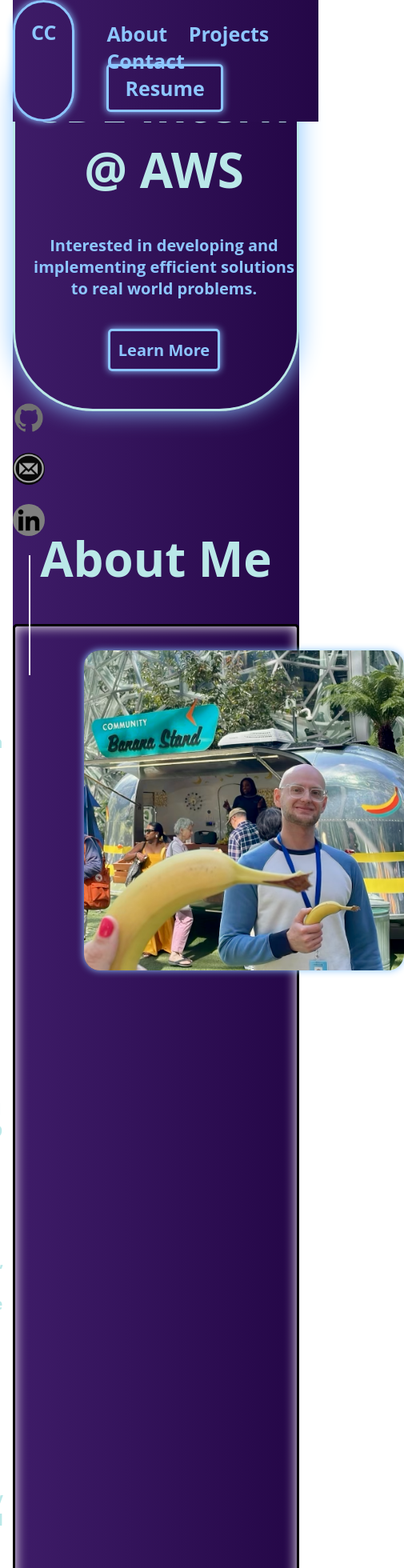
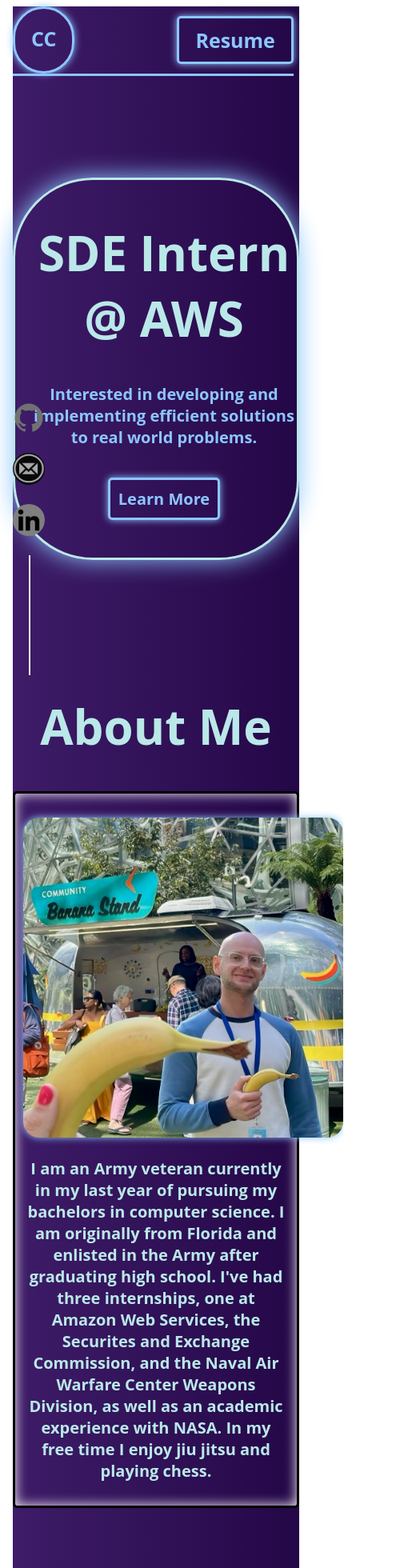
Before and after one commit to colecody27/colecody27.github.io, a SvelteKit app: page / in a window 390 px wide. Shown: the top 1960 px of the page at 80% size, 505 px wide, since content can reach past the window. Built offline with nearby package versions, Linux system fonts and the light colour scheme.

Commit message:
Added responsiveness

```diff
--- a/src/components/About.svelte
+++ b/src/components/About.svelte
@@ -5,26 +5,32 @@
     <div class="title">
         <h1>About Me</h1>
     </div>
+
     <div class="container">
-        <div class="description">
-            <h3>I am an Army veteran currently in my third year of pursuing my bachelors in computer science.
-            I am originally from Florida and enlisted in the Army after graduating high school and spent 9
-            months in South Korea. I have had two internships, one at the SEC and the other at
-            NAWCWD as well as an academic experience with NASA. In my free time I enjoy jiu jitsu and playing chess. </h3>
-        </div>
-
         <div class="picture">
             <img src="/images/bananastand.png" alt="">
         </div>
+
+        <div class="description">
+            <h3>I am an Army veteran currently in my last year of pursuing my bachelors in computer science.
+            I am originally from Florida and enlisted in the Army after graduating high school. I've had three internships,
+            one at Amazon Web Services, the Securites and Exchange Commission, and the Naval Air Warfare Center Weapons Division,
+            as well as an academic experience with NASA. In my free time I enjoy jiu jitsu and playing chess.
+            </h3>
+        </div>
+
     </div>
-
-
 </div>
+<div class="spacer"></div>
 
 <style>
+    .spacer{
+        height: 15vh;
+    }
     .about{
         font-family: "Open Sans",sans-serif;
-        margin-bottom: 30%;
+        max-width: 1600px;
+        margin:auto;
     }
     .title{
         text-align: center;
@@ -33,19 +39,19 @@
     }
     .container{
         display: flex;
-        justify-content: center;
+        flex-wrap: wrap;
+        justify-content: space-around;
         border-style:solid;
         border-radius: 5px;
         padding: 30px 10px 10px 10px;
         box-shadow: 0px 0px 15px #fbfbfb inset;
+
     }
     .description{
         max-width: 40em;
-        margin-right: 100px;
     }
     h1{
         font-size: 60px;
-
     }
     h3{
         text-align: center;
--- a/src/components/Header.svelte
+++ b/src/components/Header.svelte
@@ -1,21 +1,34 @@
 <script>
     import { animateScroll } from 'svelte-scrollto-element';
+
+    let innerWidth = 0;
+
     function scrollIntoView({ target }) {
         const el = document.querySelector(target.getAttribute('href'));
         if (!el) return;
         el.scrollIntoView({behavior: 'smooth'});
     }
+
+
 </script>
+
+<svelte:window bind:innerWidth />
 
 <div class="header">
     <div class="name"> CC </div>
     <div class = "navbar">
+        {#if innerWidth > 660}
             <ul class = "navbarLinks">
                 <li id = 'about'><a href = "#about" on:click = {() => animateScroll.scrollToTop({offset: 500})} > About</a></li>
                 <li id = 'projects'><a href = "#projects" on:click = {() => animateScroll.scrollToTop({offset: 2000})}> Projects</a></li>
                 <li id = 'connect'><a href = "#contact" on:click = {() => animateScroll.scrollToBottom()}> Contact</a></li>
                 <li class = 'resume'><a href="https://drive.google.com/file/d/19zoxScu72WodWbRySdFJUgOCloFwLYX0/view?usp=sharing">Resume</a></li>
             </ul>
+        {:else}
+            <ul class = "navbarLinks">
+                <li class = 'resume'><a href="https://drive.google.com/file/d/19zoxScu72WodWbRySdFJUgOCloFwLYX0/view?usp=sharing">Resume</a></li>
+            </ul>
+        {/if}
     </div>
 </div>
 
@@ -28,11 +41,11 @@
         font-size: 25px ;
         font-weight: bolder;
         color: #8dc6ff;
-        position:fixed;
         top: 0;
         background-color: #240747;
         background-image: linear-gradient(to left, #240747, #3e1c68);
         z-index: 1;
+        border-bottom: #8dc6ff solid;
     }
     .name{
         transition: .5s;
--- a/src/components/Home.svelte
+++ b/src/components/Home.svelte
@@ -33,6 +33,7 @@
    setInterval(changeBorder, 100, borderBound);
 
 </script>
+<div class = "home-before"></div>
 
 <div class="home" style = "--box-shadow: {borderBound.toString() + 'px'};">
     <div class="intro">
@@ -42,6 +43,7 @@
         <h3><a class = 'continue' href = "" on:click = {() => animateScroll.scrollToTop({offset: 500})}>Learn More</a></h3>
     </div>
 </div>
+<div class = "home-before"></div>
 
 <style>
     .home{
@@ -52,11 +54,13 @@
         border-radius: 100px;
         width: fit-content;
         margin:auto;
-        margin-bottom: 40%;
-        margin-top: 10%;
+
         padding: 10px 0px 10px 20px;
         box-shadow: 0 0 var(--box-shadow) #8dc6ff;
         transition: .1s smooth;
+    }
+    .home-before{
+        height: 15vh;
     }
     .intro{
         max-width: 50em;
```
Lines whose indentation alone changed are shown as unchanged.
